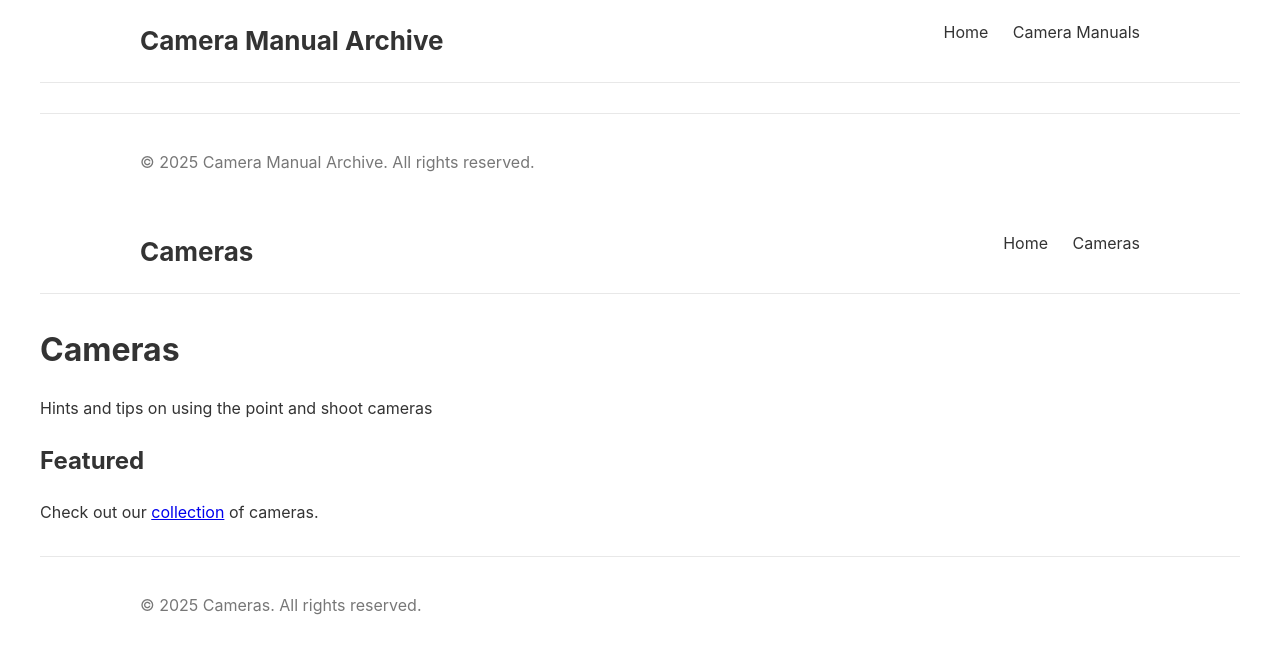
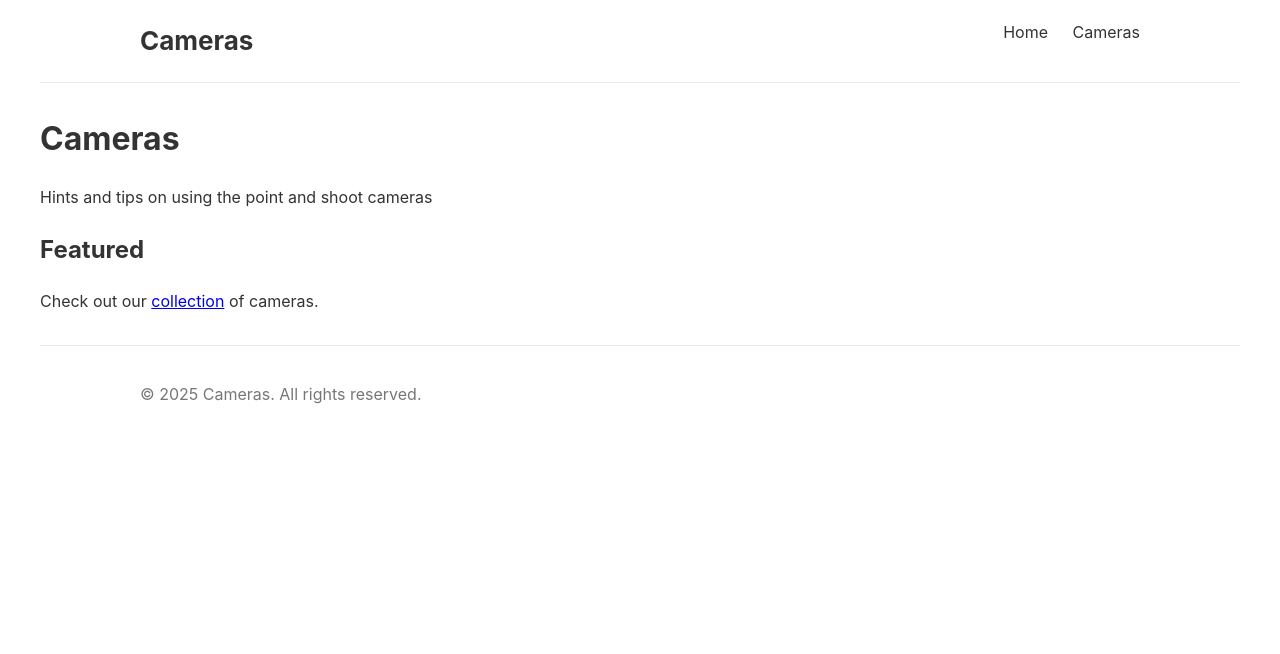
Before and after one commit to novakps/novakps.github.io, a Jekyll site: the page built from index.html, in a window 1280 px wide. Shown: the top 654 px of the page. Built offline with Jekyll 4.4.1, drawn with Linux system fonts in a browser that asks for light colours.

Commit message:
refactor: clean up default layout and fix relative URL syntax

```diff
--- a/_layouts/default.html
+++ b/_layouts/default.html
@@ -1,48 +1,18 @@
-<!DOCTYPE html>
-<html lang="en">
-<head>
-  <meta charset="UTF-8">
-  <meta name="viewport" content="width=device-width, initial-scale=1.0">
-  <title>Camera Manual Archive</title>
-  <link rel="stylesheet" href="assets/css/style.css">
-</head>
-<body>
-  <header class="site-header">
-    <div class="wrapper">
-      <a class="site-title" href="index.html">Camera Manual Archive</a>
-      <nav class="site-nav">
-        <a href="index.html">Home</a>
-        <a href="cameras.html">Camera Manuals</a>
-      </nav>
-    </div>
-  </header>
-
-  <main class="content">
-    <!-- Content goes here -->
-  </main>
-
-  <footer class="site-footer">
-    <div class="wrapper">
-      <p>&copy; 2025 Camera Manual Archive. All rights reserved.</p>
-    </div>
-  </footer>
-</body>
-</html>
 <!DOCTYPE html>
 <html lang="en">
 <head>
   <meta charset="UTF-8">
   <meta name="viewport" content="width=device-width, initial-scale=1.0">
   <title>{% if page.title %}{{ page.title }} | {% endif %}{{ site.title }}</title>
-  <link rel="stylesheet" href="{{ "/assets/css/style.css" | relative_url }}">
+  <link rel="stylesheet" href="{{ '/assets/css/style.css' | relative_url }}">
 </head>
 <body>
   <header class="site-header">
     <div class="wrapper">
-      <a class="site-title" href="{{ "/" | relative_url }}">{{ site.title }}</a>
+      <a class="site-title" href="{{ '/' | relative_url }}">{{ site.title }}</a>
       <nav class="site-nav">
-        <a href="{{ "/" | relative_url }}">Home</a>
-        <a href="{{ "/cameras/" | relative_url }}">Cameras</a>
+        <a href="{{ '/' | relative_url }}">Home</a>
+        <a href="{{ '/cameras/' | relative_url }}">Cameras</a>
       </nav>
     </div>
   </header>
```
